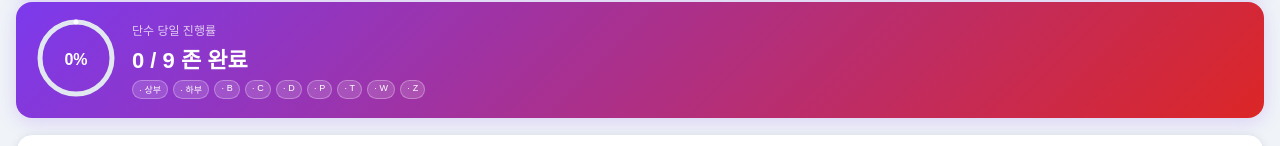
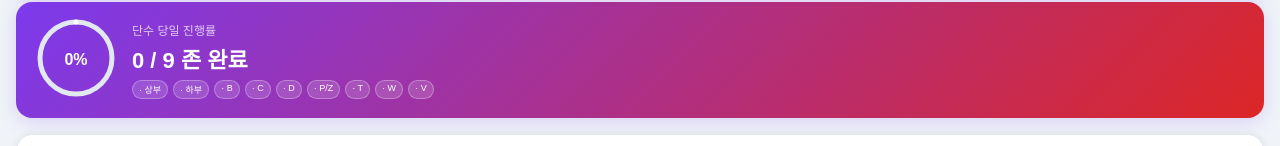
Before and after one commit to xion4998/dansudanpo, a React (Create React App) app: page / in a window 1280 px wide. Shown: the part 360-506 px from the top of the page. Built offline with nearby package versions, Linux system fonts and the light colour scheme; no server answers; the database is empty; a web font is replaced by a local one.

Commit message:
Update App.jsx

```diff
--- a/src/App.jsx
+++ b/src/App.jsx
@@ -19,10 +19,10 @@
 const dbSet = (p, val) => { try { if (fdb) set(ref(fdb, p), val); } catch (e) {} };
 
 
-const ZONES = ["상부", "하부", "B", "C", "D", "P", "T", "W", "Z"];
+const ZONES = ["상부", "하부", "B", "C", "D", "P/Z", "T", "W", "V"];
 const ZONE_COLORS = {
   "상부": "#7c3aed", "하부": "#2563eb", "B": "#ea580c", "C": "#0891b2",
-  "D": "#dc2626", "P": "#059669", "T": "#db2777", "W": "#65a30d", "Z": "#d97706",
+  "D": "#dc2626", "P/Z": "#059669", "T": "#db2777", "W": "#65a30d", "V": "#6366f1",
 };
 const TYPES = ["단수", "단포"];
 const DAYS = ["당일", "일반"];
@@ -41,17 +41,8 @@
     const saved = localStorage.getItem("dansu_v2_data");
     if (saved) {
       const d = JSON.parse(saved);
-      ZONES.forEach(z => {
-        if (!d[z]) {
-          d[z] = {};
-          TYPES.forEach(t => { d[z][t] = {}; DAYS.forEach(dy => { d[z][t][dy] = false; }); });
-        } else {
-          TYPES.forEach(t => {
-            if (!d[z][t]) { d[z][t] = {}; DAYS.forEach(dy => { d[z][t][dy] = false; }); }
-            else { DAYS.forEach(dy => { if (d[z][t][dy] === undefined) d[z][t][dy] = false; }); }
-          });
-        }
-      });
+      if (d["P"] !== undefined && d["P/Z"] === undefined) { d["P/Z"] = d["P"]; delete d["P"]; }
+      if (d["Z"] !== undefined && d["V"] === undefined) { d["V"] = d["Z"]; delete d["Z"]; }
       return d;
     }
   } catch (e) {}
```
